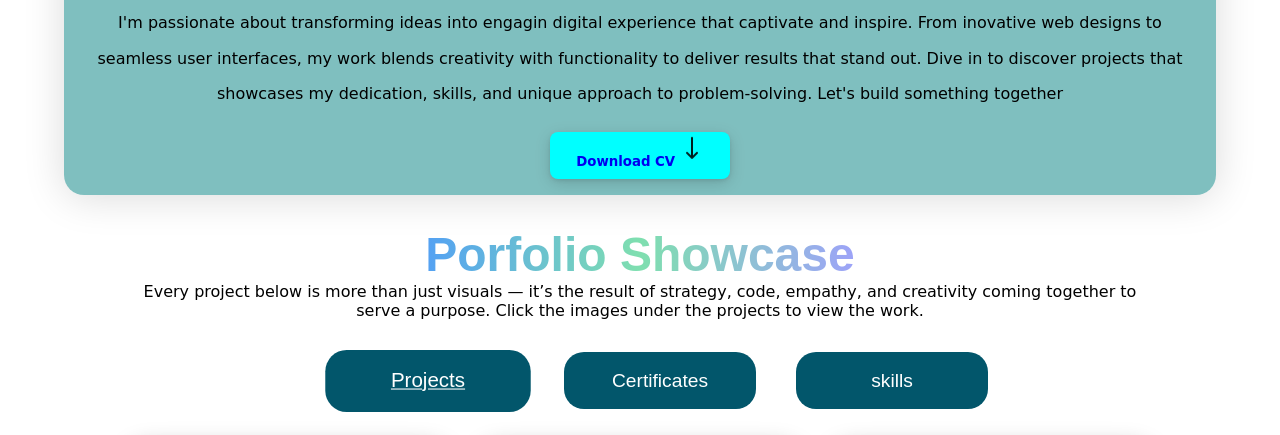
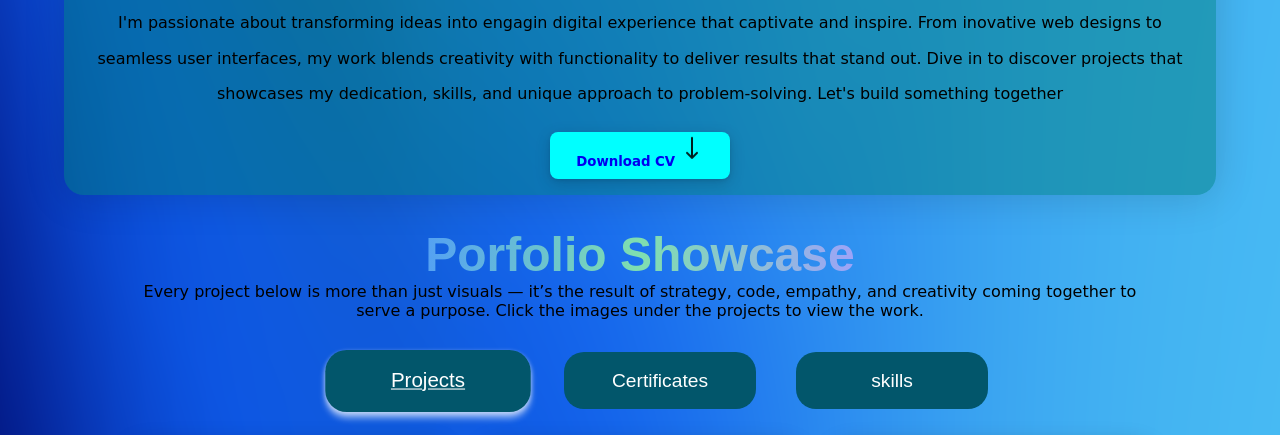
Before and after one commit to Moha-abshir/portfolio, a plain HTML site: page index.html in a window 1280 px wide. Shown: the part 658-1093 px from the top of the page. Drawn offline with Linux system fonts and the light colour scheme; a web font is replaced by a local one.

Commit message:
Moving the background up

```diff
--- a/stylesheets/style.css
+++ b/stylesheets/style.css
@@ -15,7 +15,7 @@ html{
 }
 
 body{
-  background: fixed url(images/mesh-245.png) no-repeat center;
+  background: fixed url(../images/mesh-245.png) no-repeat center;
   color: black;
   font-weight: 500;
   min-height: 300vh;
```
